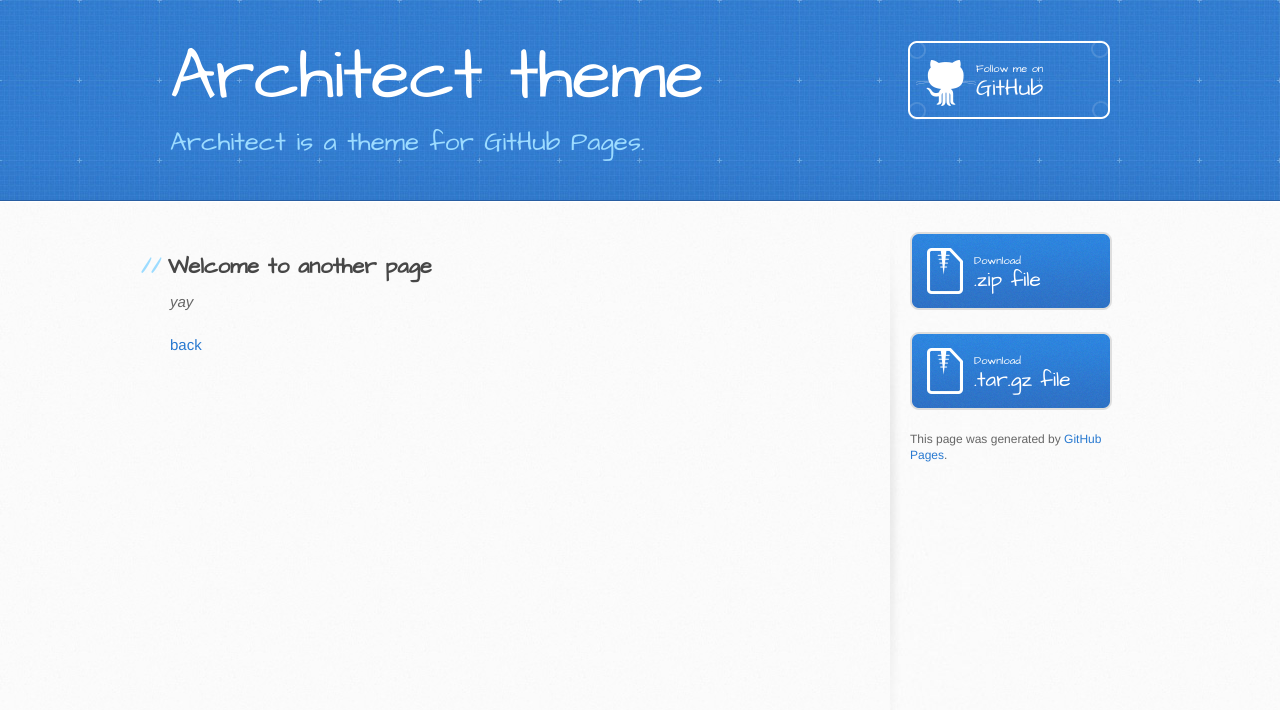
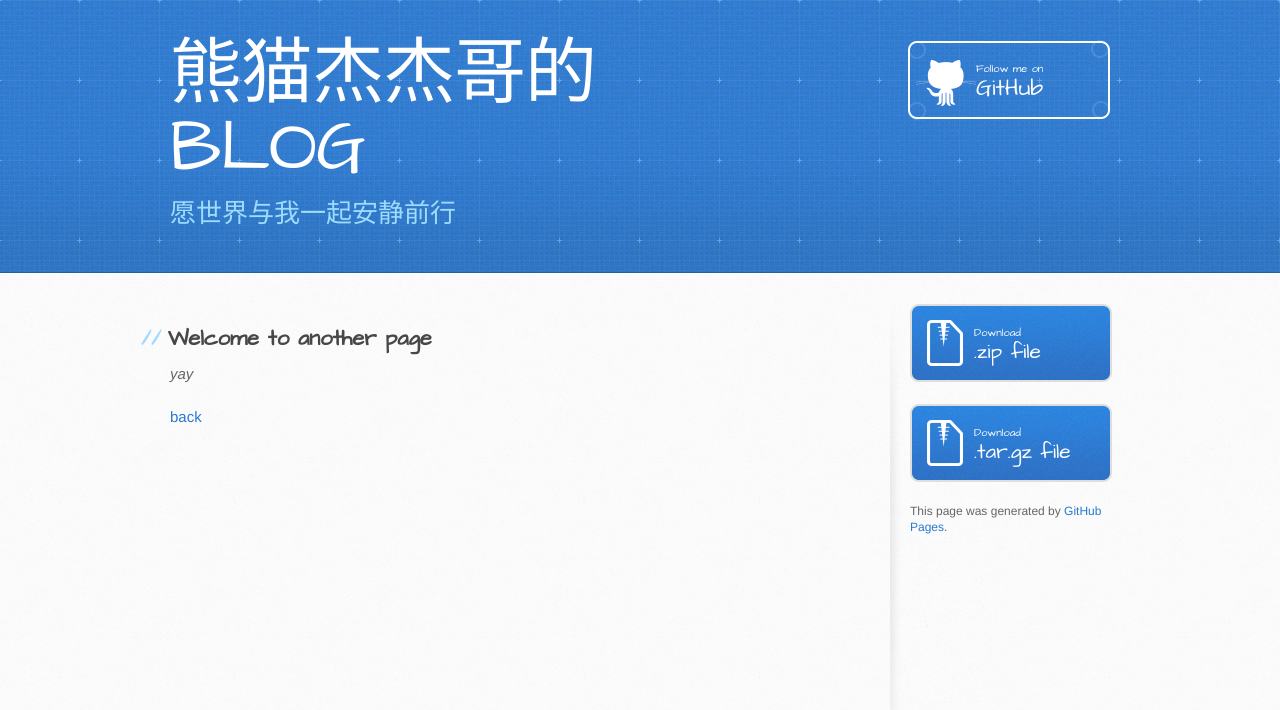
Before and after one commit to ZoneJayWang/ZoneJayWang.github.io, a Jekyll site: the page built from another-page.md, in a window 1280 px wide. Shown: the top 710 px of the page. Built offline with Jekyll 4.4.1, drawn with Linux system fonts in a browser that asks for light colours; our own code applies the rules of GitHub Pages for plain Markdown files.

Commit message:
9/5diary

```diff
--- a/_config.yml
+++ b/_config.yml
@@ -1,5 +1,5 @@
-title: Architect theme
-description: Architect is a theme for GitHub Pages.
+title: 熊猫杰杰哥的BLOG
+description: 愿世界与我一起安静前行
 show_downloads: true
 google_analytics:
 theme: jekyll-theme-architect
```
